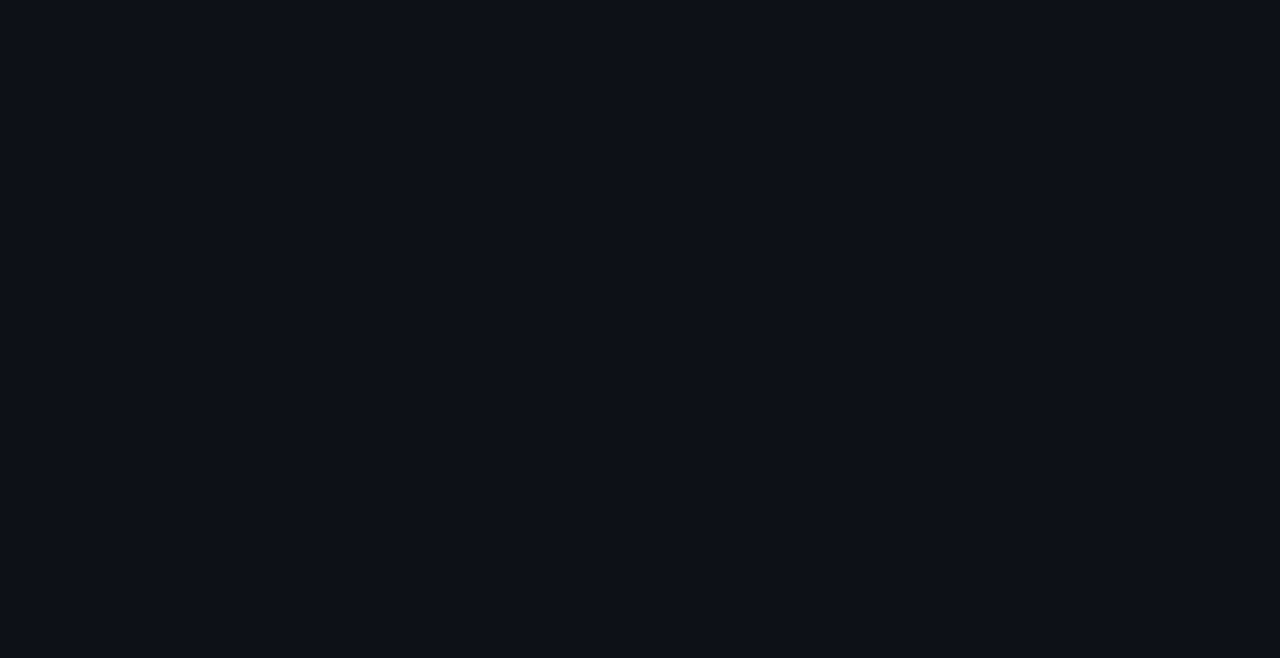
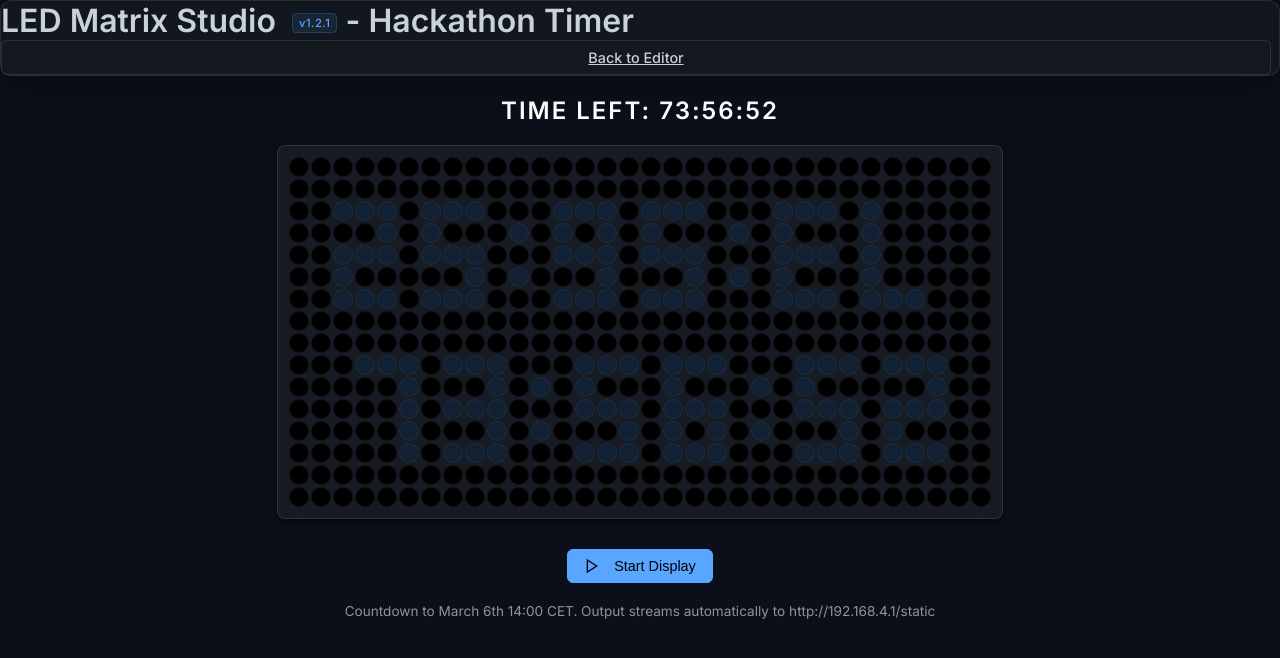
Before and after one commit to Hackathon-MODART/hackathon-modart-modelizer, a Nuxt app in the folder led-matrix-app/: page /timer in a window 1280 px wide. Before the commit this address had no page. Shown: the top 658 px of the page. Built offline with nearby package versions, Linux system fonts and the light colour scheme.

Commit message:
feat(countdown): implement countdown

```diff
--- a/led-matrix-app/pages/index.vue
+++ b/led-matrix-app/pages/index.vue
@@ -6,6 +6,10 @@
         <h1>LED Matrix Studio <span class="version">v{{ APP_VERSION }}</span></h1>
       </div>
       <div class="actions">
+        <NuxtLink to="/timer" class="btn primary" style="margin-right: 8px; background-color: #58a6ff; color: black; border: none;">
+          <svg xmlns="http://www.w3.org/2000/svg" width="16" height="16" viewBox="0 0 24 24" fill="none" stroke="currentColor" stroke-width="2" stroke-linecap="round" stroke-linejoin="round" style="margin-right: 6px;"><circle cx="12" cy="12" r="10"></circle><polyline points="12 6 12 12 16 14"></polyline></svg>
+          Hackathon Timer
+        </NuxtLink>
         <NuxtLink to="/snake" class="btn primary" style="margin-right: 8px; background-color: #33FF33; color: black; border: none;">
           <svg xmlns="http://www.w3.org/2000/svg" width="16" height="16" viewBox="0 0 24 24" fill="none" stroke="currentColor" stroke-width="2" stroke-linecap="round" stroke-linejoin="round" style="margin-right: 6px;"><rect x="2" y="6" width="20" height="12" rx="2" ry="2"></rect><path d="M6 12h4"></path><path d="M8 10v4"></path><circle cx="15" cy="13" r="1"></circle><circle cx="18" cy="11" r="1"></circle></svg>
           Play Snake
--- /dev/null
+++ b/led-matrix-app/pages/timer.vue
@@ -0,0 +1,274 @@
+<template>
+  <div class="app-container">
+    <header class="glass header">
+      <div class="logo">
+        <div class="logo-dot"></div>
+        <h1>LED Matrix Studio <span class="version">v{{ APP_VERSION }}</span> - Hackathon Timer</h1>
+      </div>
+      <div class="actions">
+        <NuxtLink to="/" class="btn outline" style="margin-right: 8px;">Back to Editor</NuxtLink>
+      </div>
+    </header>
+
+    <main class="main-content" style="display:flex; flex-direction:column; align-items:center; justify-content:center; padding: 20px;">
+      <div class="workspace-area">
+        <h2 style="color: white; margin-bottom: 20px; text-transform: uppercase; letter-spacing: 2px;">
+          Time Left: {{ timeLeftFormatted }}
+        </h2>
+
+        <!-- Game Board (32x16) -->
+        <div class="board glass">
+          <div v-for="y in ROWS" :key="'row-'+y" class="board-row">
+            <div
+              v-for="x in COLS"
+              :key="'col-'+x"
+              class="board-cell"
+              :style="{ backgroundColor: getPixelColor(x-1, y-1) }"
+            ></div>
+          </div>
+        </div>
+
+        <div style="margin-top: 30px; display:flex; gap:16px;">
+          <button class="btn primary" @click="startTimer" v-if="!isRunning">
+            <svg xmlns="http://www.w3.org/2000/svg" width="16" height="16" viewBox="0 0 24 24" fill="none" stroke="currentColor" stroke-width="2" style="margin-right: 6px;"><polygon points="5 3 19 12 5 21 5 3"></polygon></svg>
+            Start Display
+          </button>
+          <button class="btn hazard-hover" @click="stopTimer" v-else>
+            <svg xmlns="http://www.w3.org/2000/svg" width="16" height="16" viewBox="0 0 24 24" fill="none" stroke="currentColor" stroke-width="2" style="margin-right: 6px;"><rect x="3" y="3" width="18" height="18" rx="2" ry="2"></rect></svg>
+            Stop
+          </button>
+        </div>
+
+        <p style="color: var(--text-secondary); margin-top: 20px; font-size: 0.85rem;">
+          Countdown to March 6th 14:00 CET. Output streams automatically to http://192.168.4.1/static
+        </p>
+      </div>
+    </main>
+  </div>
+</template>
+
+<script setup lang="ts">
+import { ref, onMounted, onUnmounted, computed } from 'vue'
+import { APP_VERSION } from '~/utils/version'
+import { applyIntensity } from '~/composables/useMatrixStore'
+
+const COLS = 32
+const ROWS = 16
+
+const isRunning = ref(false)
+const timeLeftFormatted = ref("00:00:00")
+const timeLeftStruct = ref({ h: 0, m: 0, s: 0 })
+
+let intervalId: any = null
+let isTransmitting = false
+
+const bgColor = '#000000'
+const baseTextColor = '#58A6FF'
+const textColor = applyIntensity(baseTextColor, 20)
+
+// 3x5 digit font
+const digitPixels = [
+  [[1,1,1],[1,0,1],[1,0,1],[1,0,1],[1,1,1]], // 0
+  [[0,1,0],[1,1,0],[0,1,0],[0,1,0],[1,1,1]], // 1
+  [[1,1,1],[0,0,1],[1,1,1],[1,0,0],[1,1,1]], // 2
+  [[1,1,1],[0,0,1],[1,1,1],[0,0,1],[1,1,1]], // 3
+  [[1,0,1],[1,0,1],[1,1,1],[0,0,1],[0,0,1]], // 4
+  [[1,1,1],[1,0,0],[1,1,1],[0,0,1],[1,1,1]], // 5
+  [[1,1,1],[1,0,0],[1,1,1],[1,0,1],[1,1,1]], // 6
+  [[1,1,1],[0,0,1],[0,0,1],[0,0,1],[0,0,1]], // 7
+  [[1,1,1],[1,0,1],[1,1,1],[1,0,1],[1,1,1]], // 8
+  [[1,1,1],[1,0,1],[1,1,1],[0,0,1],[1,1,1]], // 9
+]
+const colonPixels = [
+  [0],
+  [1],
+  [0],
+  [1],
+  [0]
+]
+
+// Target: March 6th, 2026 14:00 CET
+const targetDate = new Date("2026-03-06T14:00:00+01:00").getTime()
+
+const updateTime = () => {
+  const now = new Date().getTime()
+  const diff = targetDate - now
+
+  if (diff <= 0) {
+    timeLeftFormatted.value = "00:00:00"
+    timeLeftStruct.value = { h: 0, m: 0, s: 0 }
+    return
+  }
+
+  const hours = Math.floor(diff / (1000 * 60 * 60))
+  const minutes = Math.floor((diff % (1000 * 60 * 60)) / (1000 * 60))
+  const seconds = Math.floor((diff % (1000 * 60)) / 1000)
+
+  timeLeftStruct.value = { h: hours, m: minutes, s: seconds }
+  timeLeftFormatted.value =
+    hours.toString().padStart(2, '0') + ':' +
+    minutes.toString().padStart(2, '0') + ':' +
+    seconds.toString().padStart(2, '0')
+}
+
+// Logic to draw time on a 32x8 subgrid
+const drawTimeOnSubgrid = (x: number, py: number) => {
+  if (py < 0 || py > 4) return bgColor
+
+  const text = timeLeftFormatted.value || "00:00:00"
+  let cursorX = 3 // Starting X to center text width of 27 in 32 cols
+
+  for (let i = 0; i < text.length; i++) {
+    const char = text[i]
+    if (char === ':') {
+      if (x === cursorX && colonPixels[py][0]) return textColor
+      cursorX += 2
+    } else {
+      const idx = parseInt(char, 10)
+      if (idx >= 0 && idx <= 9) {
+        if (x >= cursorX && x < cursorX + 3) {
+          const px = x - cursorX
+          if (digitPixels[idx][py][px]) return textColor
+        }
+        cursorX += 4
+      }
+    }
+  }
+  return bgColor
+}
+
+const getPixelColor = (x: number, y: number) => {
+  // We want to center the 5-pixel high text in the 8-pixel high half-screen.
+  // 8 - 5 = 3 => 1 pixel top margin, 2 pixel bottom margin if we start at y=1.
+
+  if (y < 8) {
+    // Top half: 0 to 7 -> Rotated 180 (Inverted)
+    const rotatedX = 31 - x
+    const rotatedY = 7 - y
+    return drawTimeOnSubgrid(rotatedX, rotatedY - 1)
+  } else {
+    // Bottom half: 8 to 15 -> Normal
+    const normalY = y - 8
+    return drawTimeOnSubgrid(x, normalY - 1)
+  }
+}
+
+const buildHexStream = () => {
+  // Exact mapping: [X][Y] with origin at bottom-left
+  let result = ''
+  for (let x = 0; x < COLS; x++) {
+    for (let y = 0; y < ROWS; y++) {
+      let internalY = (ROWS - 1) - y
+      let color = getPixelColor(x, internalY)
+      result += color.substring(1).toUpperCase()
+    }
+  }
+  return result
+}
+
+const sendFrameToEsp = async () => {
+  if (isTransmitting) return
+  isTransmitting = true
+
+  try {
+    const hexData = buildHexStream()
+    const payload = { data: hexData }
+
+    const controller = new AbortController()
+    const timeoutId = setTimeout(() => controller.abort(), 800)
+
+    await fetch('http://192.168.4.1/static', {
+      method: 'POST',
+      headers: { 'Content-Type': 'application/json' },
+      body: JSON.stringify(payload),
+      signal: controller.signal
+    })
+
+    clearTimeout(timeoutId)
+  } catch (err) {
+    // silently fail
+  } finally {
+    isTransmitting = false
+  }
+}
+
+const tickFrame = () => {
+  updateTime()
+  if (isRunning.value) {
+    sendFrameToEsp()
+  }
+}
+
+const startTimer = () => {
+  isRunning.value = true
+  updateTime()
+  sendFrameToEsp()
+  if (intervalId) clearInterval(intervalId)
+  intervalId = setInterval(tickFrame, 1000)
+}
+
+const stopTimer = () => {
+  isRunning.value = false
+  if (intervalId) clearInterval(intervalId)
+}
+
+onMounted(() => {
+  updateTime() // Initial calc
+})
+
+onUnmounted(() => {
+  stopTimer()
+})
+</script>
+
+<style scoped>
+.app-container {
+  min-height: 100vh;
+  background-color: #0b0f19;
+  color: var(--text-primary);
+  display: flex;
+  flex-direction: column;
+}
+
+.workspace-area {
+  display: flex;
+  flex-direction: column;
+  align-items: center;
+}
+
+.board {
+  display: flex;
+  flex-direction: column;
+  padding: 10px;
+  border-radius: 8px;
+  background-color: rgba(255, 255, 255, 0.05);
+  border: 1px solid var(--border-color);
+  box-shadow: 0 4px 12px rgba(0,0,0,0.5);
+}
+
+.board-row {
+  display: flex;
+}
+
+.board-cell {
+  width: 20px;
+  height: 20px;
+  border: 1px solid rgba(255,255,255,0.05);
+  border-radius: 50%;
+  margin: 1px;
+  transition: background-color 0.1s;
+}
+
+.version {
+  font-size: 0.7rem;
+  font-weight: 500;
+  color: #58a6ff;
+  background: rgba(88, 166, 255, 0.1);
+  padding: 2px 6px;
+  border-radius: 4px;
+  margin-left: 8px;
+  vertical-align: middle;
+  border: 1px solid rgba(88, 166, 255, 0.2);
+  letter-spacing: 0.5px;
+}
+</style>
--- a/led-matrix-app/utils/version.ts
+++ b/led-matrix-app/utils/version.ts
@@ -1 +1 @@
-export const APP_VERSION = '1.1.1'
+export const APP_VERSION = '1.2.1'
```
